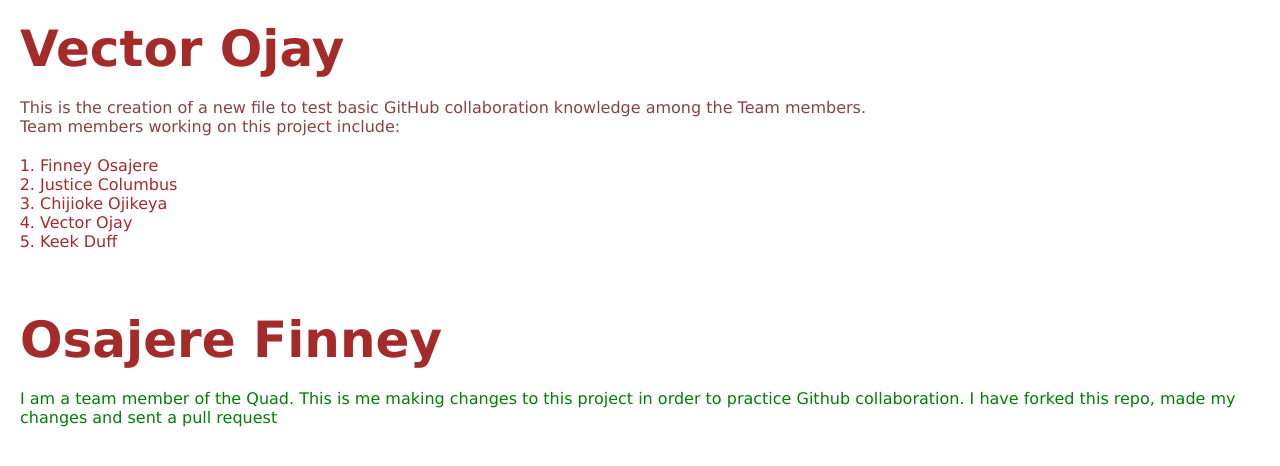
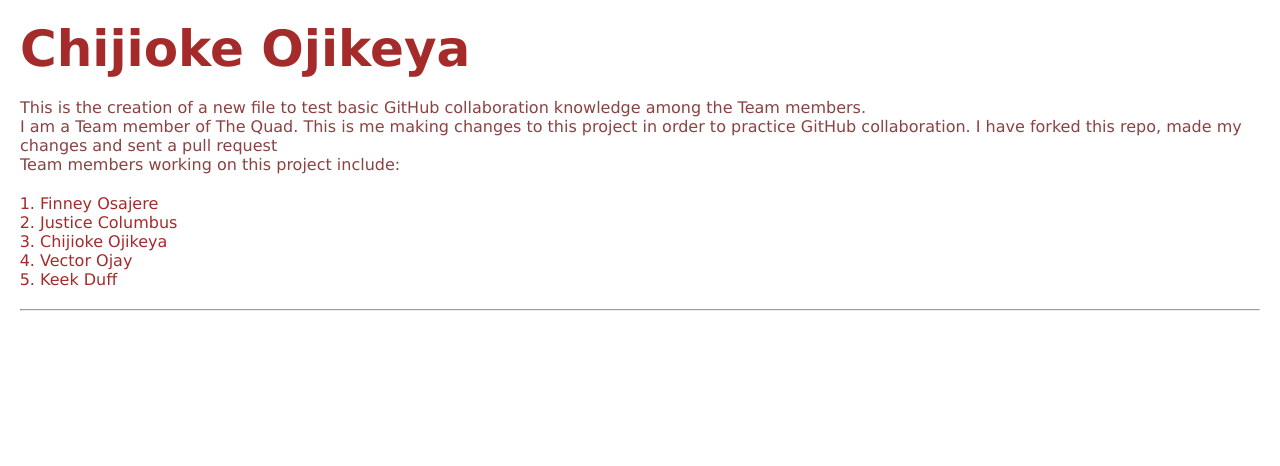
Before and after one commit to vectorojay/Quad-GitHub-Collab-, a plain HTML site: page index.html in a window 1280 px wide. Drawn offline with Linux system fonts and the light colour scheme.

```diff
--- a/index.html
+++ b/index.html
@@ -9,11 +9,15 @@
   </head>
   <body>
     <section>
-      <h1>Vector Ojay</h1>
+      <h1>Chijioke Ojikeya</h1>
+
       <div class="description">
         <p>
           This is the creation of a new file to test basic GitHub collaboration
           knowledge among the Team members.
+        </p>
+        <p class="intro">
+          I am a Team member of The Quad. This is me making changes to this project in order to practice GitHub collaboration. I have forked this repo, made my changes and sent a pull request
         </p>
       </div>
       <div class="members">
@@ -27,10 +31,7 @@
           <li>Keek Duff</li>
         </ol>
       </div>
-    </section>
-    <section>
-      <h1>Osajere Finney</h1>
-      <p class="finney">I am a team member of the Quad. This is me making changes to this project in order to practice Github collaboration. I have forked this repo, made my changes and sent a pull request</p>
+      <hr></hr>
     </section>
   </body>
 </html>
```
